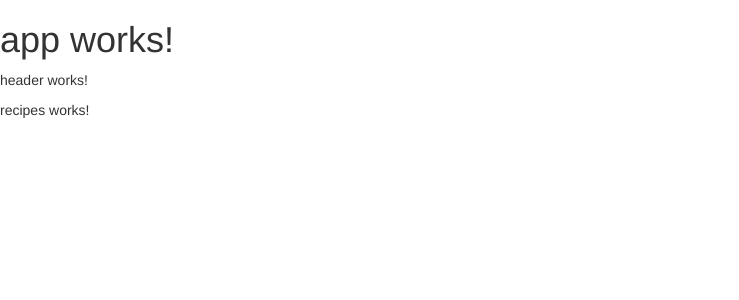
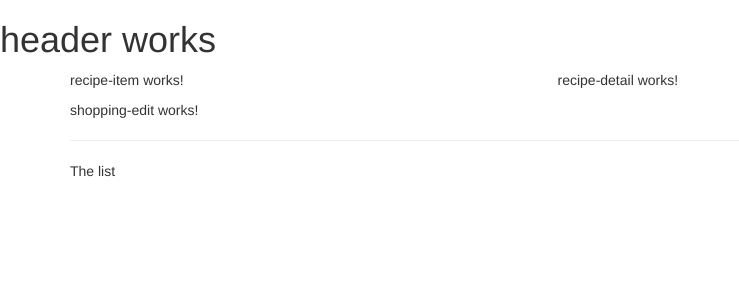
Before and after one commit to Pulkit219/Ng4ShoppingListApp, an Angular app in the folder ShoppingListApp/: page / in a window 1280 px wide. Shown: the top 300 px of the page, without its empty margins (0-739 px from the left). Built offline with nearby package versions, Linux system fonts and the light colour scheme.

Commit message:
5th commit
component content initialization

```diff
--- a/ShoppingListApp/src/app/app.component.html
+++ b/ShoppingListApp/src/app/app.component.html
@@ -1,7 +1,11 @@
-<h1>
-  {{title}}
-</h1>
+
 
 <app-header></app-header>
-
-<app-recipes></app-recipes>
+<div class="container">
+  <div class="row">
+    <div class="col-md-12">
+      <app-recipes></app-recipes>
+      <app-shopping-list></app-shopping-list>
+    </div>
+  </div>
+</div>
--- a/ShoppingListApp/src/app/header/header.component.html
+++ b/ShoppingListApp/src/app/header/header.component.html
@@ -1,3 +1,2 @@
-<p>
-  header works!
-</p>
+<h1>header works
+</h1>
--- a/ShoppingListApp/src/app/recipes/recipe-list/recipe-list.component.html
+++ b/ShoppingListApp/src/app/recipes/recipe-list/recipe-list.component.html
@@ -1,3 +1 @@
-<p>
-  recipe-list works!
-</p>
+<app-recipe-item></app-recipe-item>
--- a/ShoppingListApp/src/app/recipes/recipes.component.html
+++ b/ShoppingListApp/src/app/recipes/recipes.component.html
@@ -1,3 +1,8 @@
-<p>
-  recipes works!
-</p>
+<div class="row">
+  <div class="col-md-5">
+    <app-recipe-list></app-recipe-list>
+  </div>
+  <div class="col-md-7">
+    <app-recipe-detail></app-recipe-detail>
+  </div>
+</div>
--- a/ShoppingListApp/src/app/shopping-list/shopping-list.component.html
+++ b/ShoppingListApp/src/app/shopping-list/shopping-list.component.html
@@ -1,3 +1,7 @@
-<p>
-  shopping-list works!
-</p>
+<div class="row">
+  <div class="col-xs-10">
+    <app-shopping-edit></app-shopping-edit>
+    <hr/>
+    <p>The list</p>
+  </div>
+</div>
```
